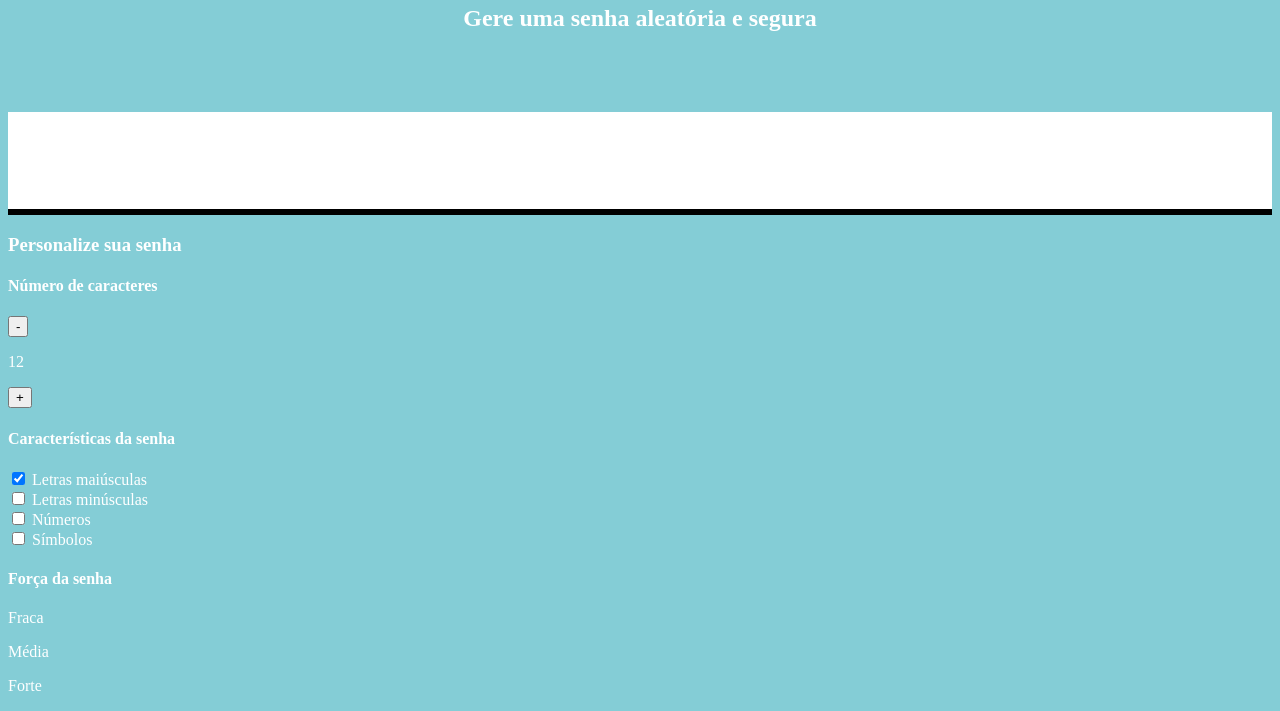
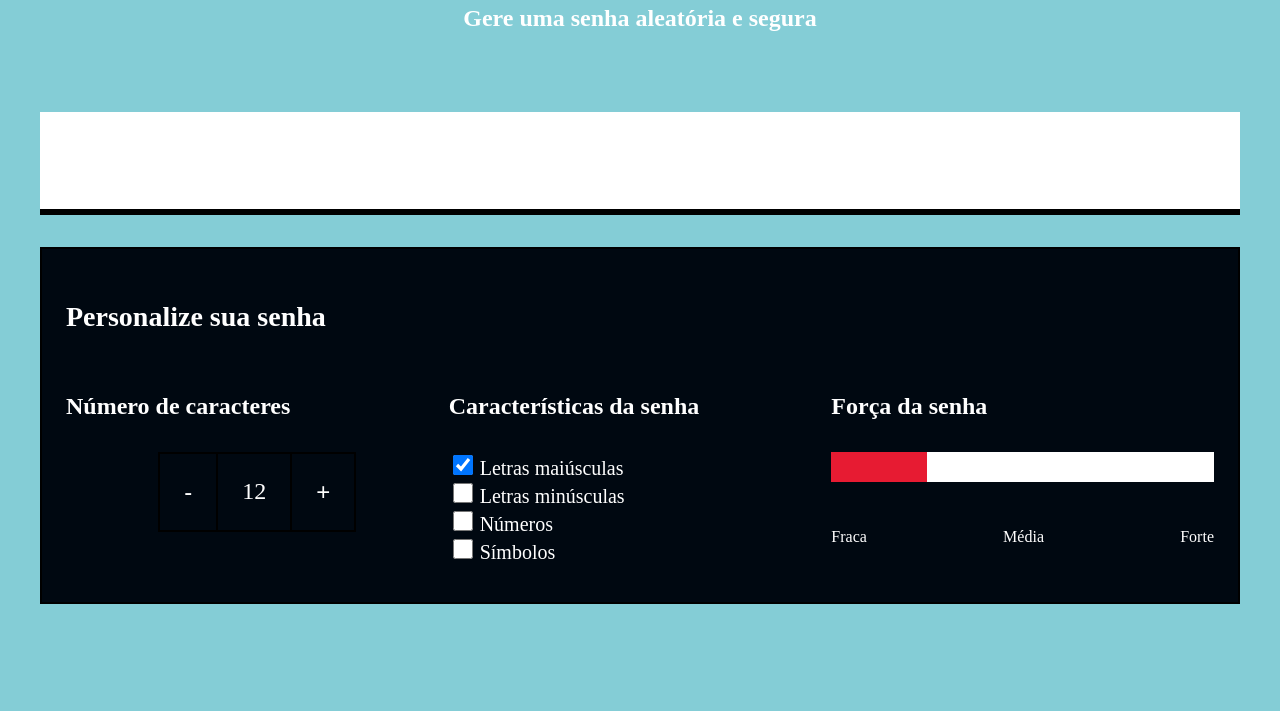
Before and after one commit to deborinha23/senha022, a plain HTML site: page index.html in a window 1280 px wide. Shown: the part 183-894 px from the top of the page. After the commit the page ends 800 px from the top, so only its background shows below. Drawn offline with Linux system fonts and the light colour scheme.

Commit message:
Add files via upload

```diff
--- a/style.css
+++ b/style.css
@@ -43,3 +43,113 @@ body{
     font-size: 40px;
     width: 70%;
 }
+
+#campo-senha:focus {
+    outline: none;
+}
+
+.conteudo{
+    max-width: 1200px;
+    margin:0 auto;
+}
+
+.parametro{
+    background-color: var(--fundo-texto);
+    border: 2px solid var(--borda);
+    margin-top: 32px;
+    padding:24px;
+}
+
+.parametro-titulo{
+    font-family: var(--roboto-mono);
+    font-size: 28px;
+}
+
+.parametro-senha__titulo{
+    font-size: 24px;
+}
+
+.parametro-coluna__senha{
+    display: flex;
+    flex-direction: column;
+    justify-content: center;
+
+}
+
+.parametro-senha{
+    width: 50%;
+    margin: 0 auto;
+}
+
+.parametro-senha-botoes {
+    display: flex;
+    justify-content: center;
+}
+
+.parametro-senha__botao{
+    background-color: var(--fundo-texto);
+    color: var(--branco);
+    border: 2px solid var(--borda);
+    padding: 24px;
+    font-size: 24px;
+    cursor: pointer;
+}
+
+.parametro-senha__texto{
+    padding: 24px;
+    border-top: 2px solid var(--borda);
+    border-bottom: 2px solid var(--borda);
+    margin:0;
+    font-size: 24px;
+}
+
+label{
+    font-size: 20px;
+}
+
+.checkbox{
+    width: 20px;
+    height: 20px;
+    cursor: pointer;
+}
+
+.barra{
+    background-color: var(--fundo-senha);
+    height: 30px;
+    width:100%;
+}
+
+.forca{
+    height: 30px;
+    position: relative;
+    bottom: 30px;
+}
+
+.fraca{
+    width: 25%;
+    background-color: #E71B32;
+
+}
+
+.media{
+    background-color: #FAF408;
+    width: 50%;
+
+}
+
+.forte{
+    background-color: #00ff85;
+    width:100%;
+
+}
+
+.parametro-senha-textos{
+    display: flex;
+    justify-content: space-between;
+}
+
+@media screen and (min-width: 768px){
+    .parametro-coluna__senha{
+        flex-direction: row;
+    }
+}
```
